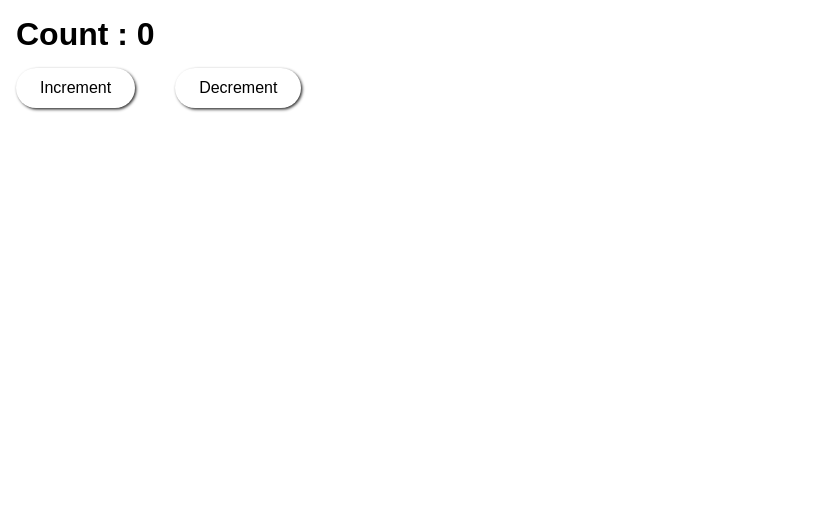
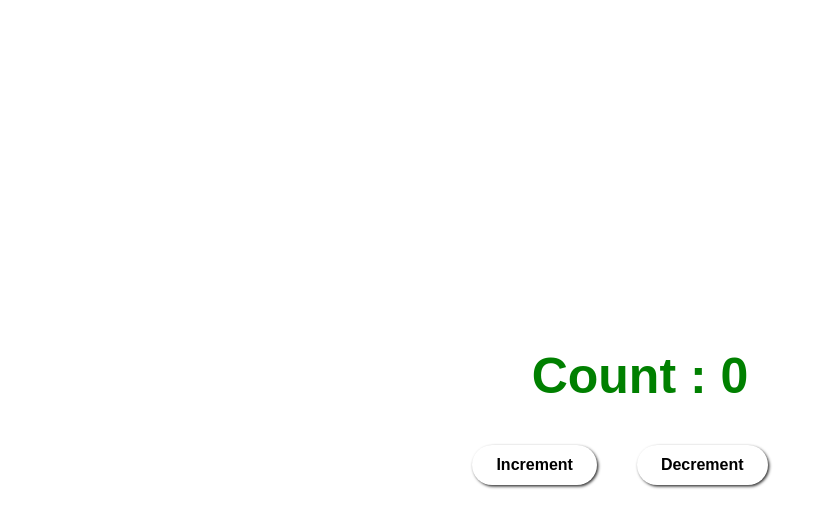
Before and after one commit to BirushaNdegeya/demo-react, a React (Vite) app: page / in a window 1280 px wide. Shown: the top 528 px of the page, without its empty margins (0-820 px from the left). Built offline with nearby package versions, Linux system fonts and the light colour scheme.

Commit message:
update
update

```diff
--- a/index.css
+++ b/index.css
@@ -23,10 +23,25 @@ button {
    /* background-color: #0275d8;
    color: #f7f7f7 ; */
    cursor: pointer;
-   margin-top: 15px;
+   margin-top: 40px;
    margin-right: 40px;
+   font-weight: 700;
 }
+
 
 button:hover {
    opacity: 0.6;
 }
+
+#root {
+   height: 100vh;
+   display: flex;
+   flex-direction: column;
+   align-items: center;
+   justify-content: center;
+}
+
+h1 {
+   font-size: 50px;
+   color: green;
+}
--- a/src/Home.jsx
+++ b/src/Home.jsx
@@ -1,23 +1,23 @@
 import React, { useState } from "react";
 
 const Home = () => {
-   let count = 0;
+   const [count, setCount] = useState(0);
 
    const handleIncrement = () => {
-      count += 1;
-      console.log(count);
+      setCount(count + 1);
    }
 
    const handleDecrement = () => {
-      count -= 1;
-      console.log(count);
+      setCount(count - 1);
    }
 
    return (
       <>
          <h1>Count : {count}</h1>
-         <button onClick={handleIncrement}>Increment</button>
-         <button onClick={handleDecrement}>Decrement</button>
+         <div>
+            <button onClick={handleIncrement}>Increment</button>
+            <button onClick={handleDecrement}>Decrement</button>
+         </div>
       </>
    );
 };
```
